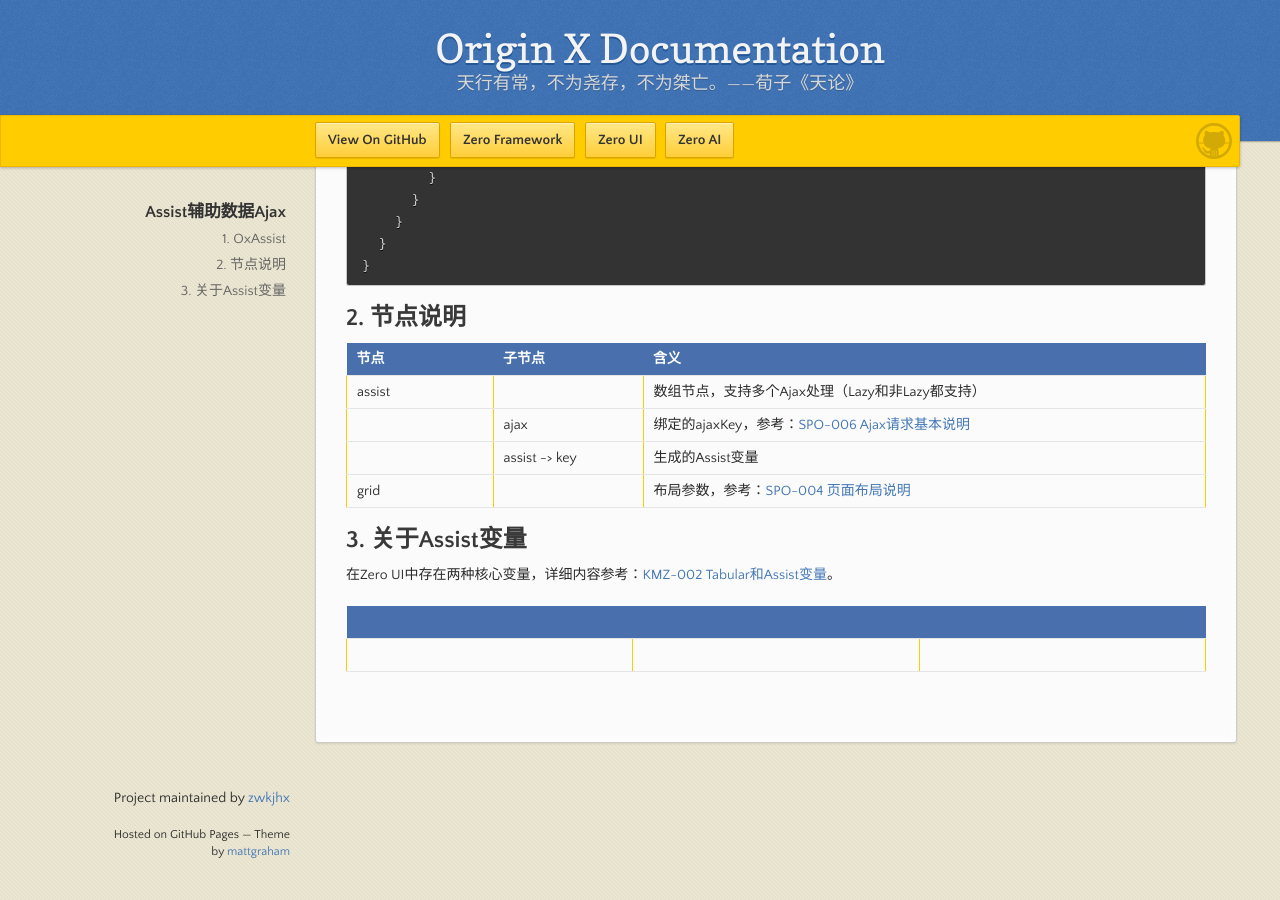
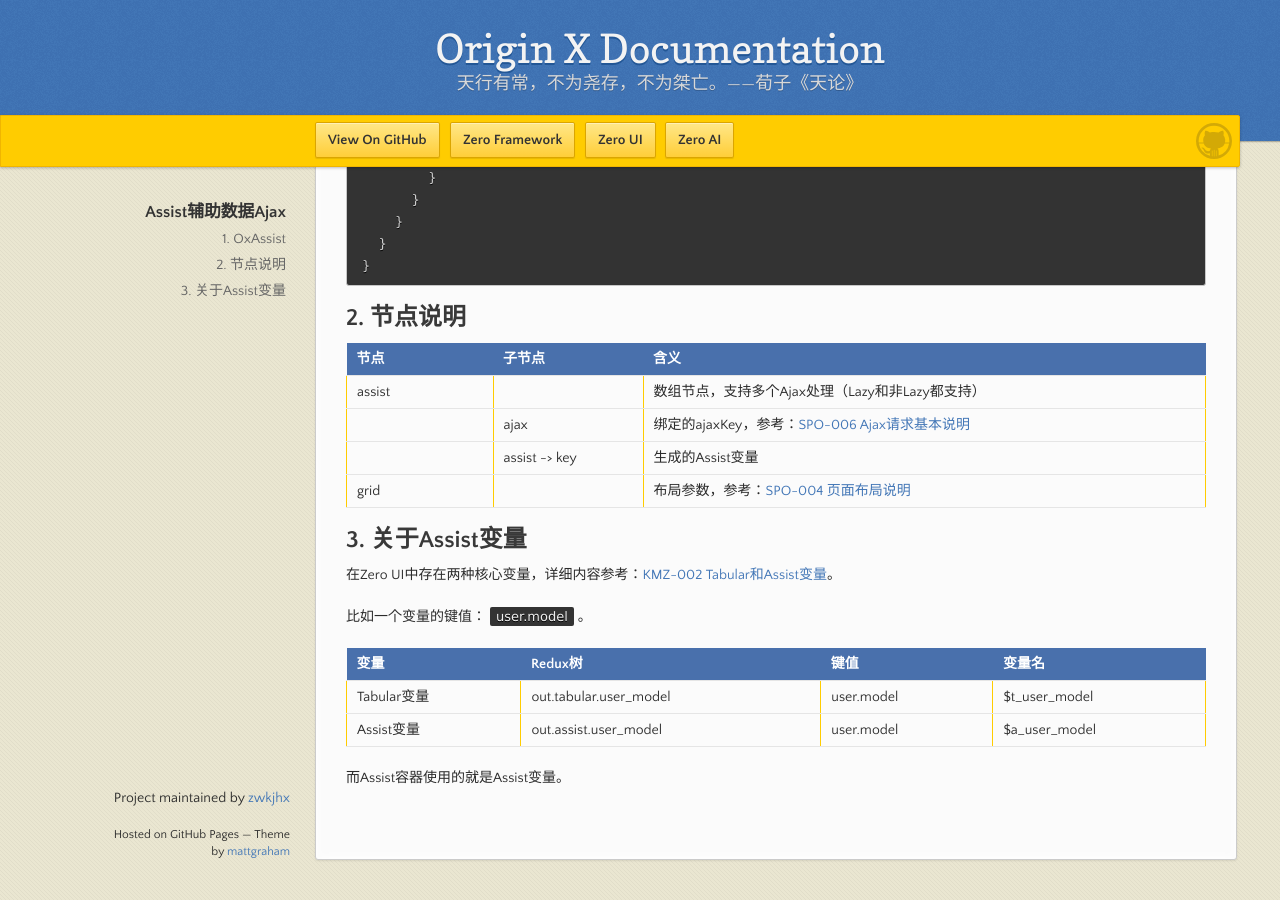
Before and after one commit to zwkjhx/ox-doc, a Jekyll site: the page built from specification/3-origin-xgui-fan/spo-009-assistfu-zhu-shu-ju-ajax.md, in a window 1280 px wide and 900 px high, scrolled down 816 px. Built offline with Jekyll 4.4.1, drawn with Linux system fonts in a browser that asks for light colours; our own code applies the rules of GitHub Pages for plain Markdown files.

Commit message:
Updates specification/3-origin-xgui-fan/spo-009-assistfu-zhu-shu-ju-ajax.md
Auto commit by GitBook Editor

```diff
--- a/specification/3-origin-xgui-fan/spo-009-assistfu-zhu-shu-ju-ajax.md
+++ b/specification/3-origin-xgui-fan/spo-009-assistfu-zhu-shu-ju-ajax.md
@@ -53,6 +53,11 @@
 
 在Zero UI中存在两种核心变量，详细内容参考：[KMZ-002 Tabular和Assist变量](/uniform-documentation/zerohe-xin-li-lun/kmz-002-tabularhe-assist-bian-liang.html)。
 
-|  |  |  |
-| :--- | :--- | :--- |
-|  |  |  |
+比如一个变量的键值：`user.model`。
+
+| 变量 | Redux树 | 键值 | 变量名 |
+| :--- | :--- | :--- | :--- |
+| Tabular变量 | out.tabular.user\_model | user.model | $t\_user\_model |
+| Assist变量 | out.assist.user\_model | user.model | $a\_user\_model |
+
+而Assist容器使用的就是Assist变量。
```
